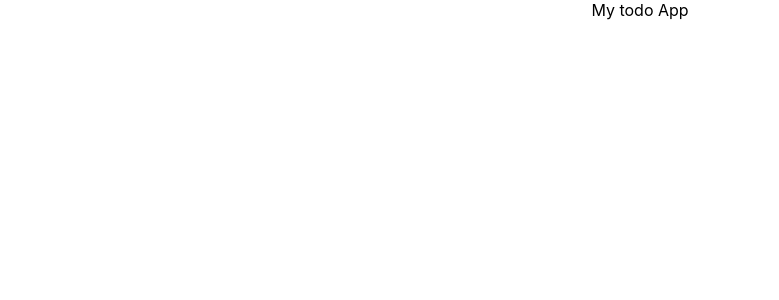
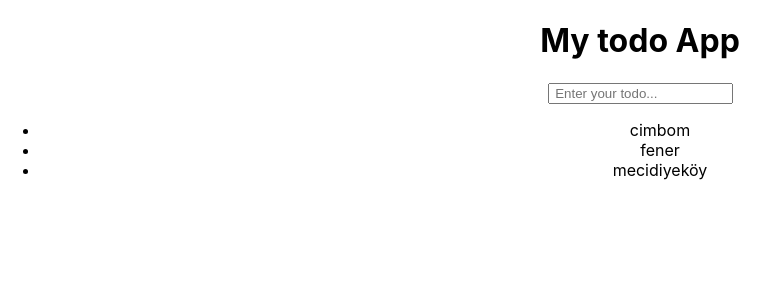
Before and after one commit to fatihece/react-redux-todo-app, a React (Create React App) app: page / in a window 1280 px wide. Shown: the top 300 px of the page, without its empty margins (0-779 px from the left). Built offline with nearby package versions, Linux system fonts and the light colour scheme.

Commit message:
addTodo added

```diff
--- a/package.json
+++ b/package.json
@@ -3,11 +3,13 @@
   "version": "0.1.0",
   "private": true,
   "dependencies": {
+    "@reduxjs/toolkit": "^1.6.2",
     "@testing-library/jest-dom": "^5.11.4",
     "@testing-library/react": "^11.1.0",
     "@testing-library/user-event": "^12.1.10",
     "react": "^17.0.2",
     "react-dom": "^17.0.2",
+    "react-redux": "^7.2.6",
     "react-scripts": "4.0.3",
     "web-vitals": "^1.0.1"
   },
--- a/src/App.js
+++ b/src/App.js
@@ -1,9 +1,14 @@
 import "./App.css";
+import Form from "./components/Form";
+import Header from "./components/Header";
+import TodoList from "./components/TodoList";
 
 function App() {
   return (
     <div className="App">
-      <div>My todo App</div>
+      <Header />
+      <Form />
+      <TodoList />
     </div>
   );
 }
--- /dev/null
+++ b/src/components/Form.js
@@ -0,0 +1,28 @@
+import { nanoid } from "@reduxjs/toolkit";
+import React,{useState} from "react";
+import { useDispatch } from "react-redux";
+import { addToDo } from "../redux/todos/todosSlice";
+
+
+const Form = () => {
+    const dispatch = useDispatch();
+    const[inputValue, setInputValue] = useState("")
+
+  const handleSubmit = (e) => {
+    e.preventDefault();
+    dispatch(
+      addToDo({
+        id: nanoid(),
+        text: inputValue,
+        isCompleted: false,
+      })
+    );
+  };
+  return (
+    <form onSubmit={handleSubmit}>
+          <input type="text" placeholder=" Enter your todo..." value={inputValue} onChange={(e)=> setInputValue(e.target.value)}/>
+    </form>
+  );
+};
+
+export default Form;
--- /dev/null
+++ b/src/components/Header.js
@@ -0,0 +1,11 @@
+import React from 'react'
+
+const Header = () => {
+    return (
+        <div>
+            <h1>My todo App</h1>
+        </div>
+    )
+}
+
+export default Header;
--- /dev/null
+++ b/src/components/TodoList.js
@@ -0,0 +1,18 @@
+import React from "react";
+import { useSelector } from "react-redux";
+
+const TodoList = () => {
+    const todos = useSelector((state) => state.todos.tasks);
+    console.log(todos)
+  return (
+    <div>
+      <ul>
+        {todos.map((todo) => {
+          return <li>{todo.text}</li>;
+        })}
+      </ul>
+    </div>
+  );
+};
+
+export default TodoList;
--- a/src/index.js
+++ b/src/index.js
@@ -1,12 +1,15 @@
-import React from 'react';
-import ReactDOM from 'react-dom';
-import './index.css';
-import App from './App';
-
+import React from "react";
+import ReactDOM from "react-dom";
+import "./index.css";
+import App from "./App";
+import { Provider } from "react-redux";
+import { store } from "./redux/store";
 
 ReactDOM.render(
   <React.StrictMode>
-    <App />
+    <Provider store={store}>
+      <App />
+    </Provider>
   </React.StrictMode>,
-  document.getElementById('root')
+  document.getElementById("root")
 );
--- /dev/null
+++ b/src/redux/store.js
@@ -0,0 +1,8 @@
+import { configureStore } from "@reduxjs/toolkit";
+import  todosSlice  from "./todos/todosSlice";
+
+export const store = configureStore({
+    reducer: {
+        todos: todosSlice
+    }
+})
--- /dev/null
+++ b/src/redux/todos/todosSlice.js
@@ -0,0 +1,32 @@
+import { createSlice } from "@reduxjs/toolkit";
+
+export const todosSlice = createSlice({
+  name: "todos",
+  initialState: {
+    tasks: [
+      {
+        id: 1,
+        text: "cimbom",
+        isCompleted: false,
+      },
+      {
+        id: 2,
+        text: "fener",
+        isCompleted: false,
+      },
+      {
+        id: 3,
+        text: "mecidiyeköy",
+        isCompleted: false,
+      },
+    ],
+  },
+    reducers: {
+        addToDo: (state, action) => {
+            state.tasks.push(action.payload)
+      }
+  },
+});
+
+export const {addToDo} = todosSlice.actions
+export default todosSlice.reducer;
```
Also changed, not shown: 1 other file (tests, documents, lock files or other folders).
